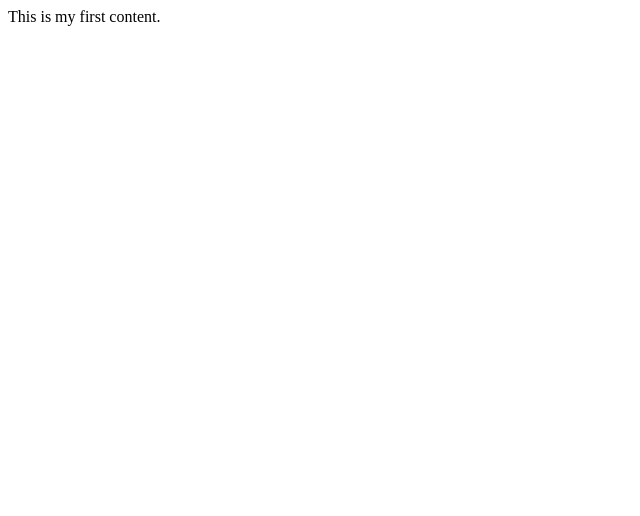
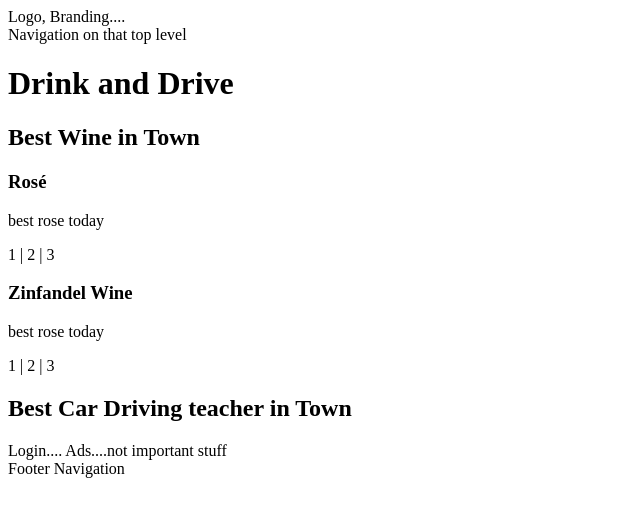
Before and after one commit to gaborgaborgabor/bis1, a plain HTML site: page index.html in a window 1280 px wide. Shown: the whole page, without its empty margins (0-640 px from the left). Drawn offline with Linux system fonts and the light colour scheme.

Commit message:
More cpmplex Git Structure

```diff
--- a/index.html
+++ b/index.html
@@ -9,8 +9,51 @@
     </head>
     <body>
 
-            This is my first content.
+            <header>
+                    Logo, Branding....
+            </header>
+            <nav>
+                    Navigation on that top level
+            </nav>
 
-        </body>
+
+            <main>
+                <h1>Drink and Drive</h1>
+
+                <section> <!-- Wine -->
+                        <h1>Best Wine in Town</h1>
+                        <article>
+                            <h1>Rosé</h1>
+                            <p>best rose today</p>
+                            <nav>1 | 2 | 3</nav>
+                        </article>
+                        <article>
+                            <h1>Zinfandel Wine</h1>
+                            <p>best rose today</p>
+                            <nav>1 | 2 | 3</nav>
+                        </article>
+
+                </section>
+                <section><!-- Cars -->
+                    <h1>Best Car Driving teacher in Town</h1>
+
+                </section>
+
+            </main>
+
+
+
+            <aside>
+                Login.... Ads....not important stuff
+            </aside>
+
+            <footer>
+                <nav>
+                    Footer Navigation
+                </nav>
+
+            </footer>
+
+    </body>
 
 </html>
```
